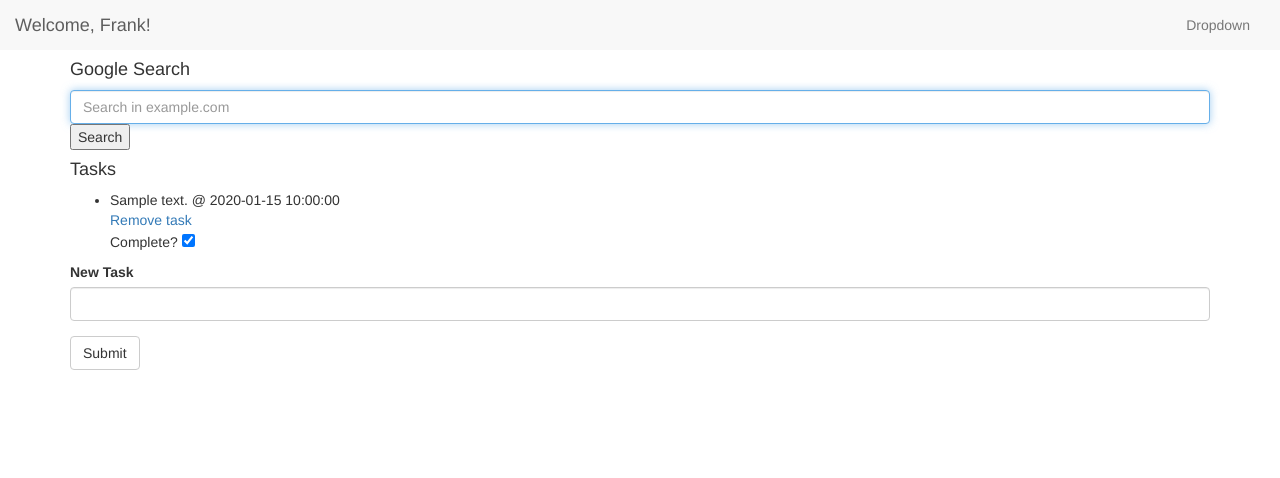
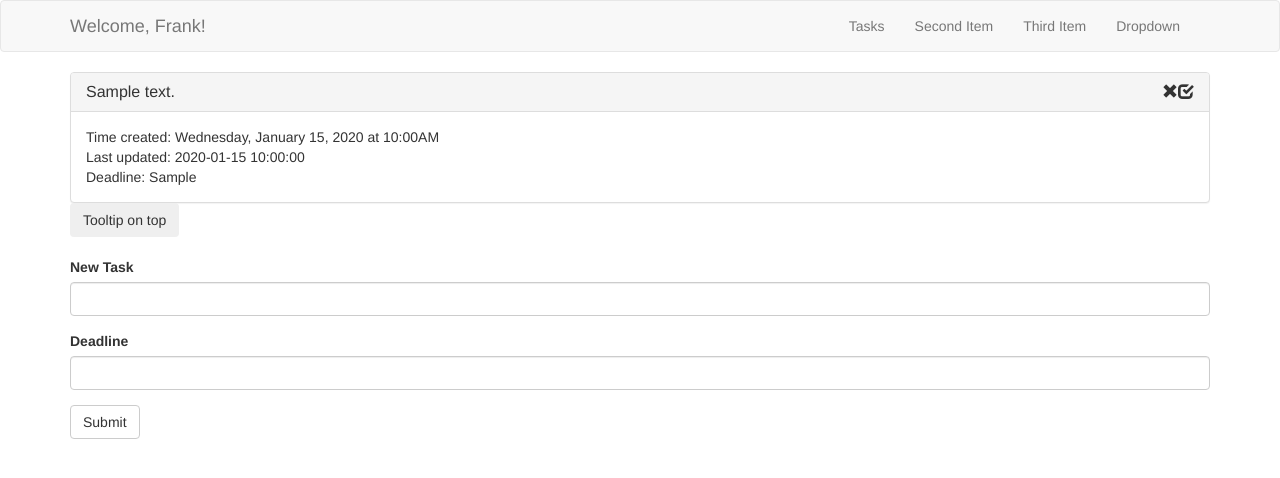
Before and after one commit to wavegate/frank, a Flask app: page /tasks in a window 1280 px wide. Shown: the top 478 px of the page. Run offline with Flask 2, Linux system fonts and the light colour scheme; tables that the repository leaves empty hold one stand-in row (values such as "Sample post"); some libraries are stand-ins or nearby versions.

Commit message:
task facelift - not complete

```diff
--- a/app.py
+++ b/app.py
@@ -30,7 +30,7 @@ def tasks():
 	tasks = Task.query.all()
 	form = MyForm()
 	if form.validate_on_submit():
-		task = Task(body=form.body.data)
+		task = Task(body=form.body.data, deadline=form.deadline.data)
 		db.session.add(task)
 		db.session.commit()
 		return redirect(request.referrer or url_for('tasks'))
@@ -38,6 +38,7 @@ def tasks():
 
 class MyForm(FlaskForm):
 	body = StringField('New Task', validators=[DataRequired()])
+	deadline = StringField('Deadline')
 	submit = SubmitField(('Submit'))
 
 class TaskForm(FlaskForm):
@@ -50,21 +51,24 @@ def delete_task(task_id):
     db.session.commit()
     return redirect(request.referrer or url_for('index'))
 
-@app.route('/change_task_completion', methods=['POST'])
-def change_task_completion():
-    task = Task.query.get(request.form['task_id'])
+@app.route('/change_task_completion/<int:task_id>')
+def change_task_completion(task_id):
+    task = Task.query.get(task_id)
     if task.complete:
     	task.complete = False
     else:
     	task.complete = True
+    task.last_updated = datetime.now()
     db.session.commit()
     return redirect(request.referrer or url_for('index'))
 
 class Task(db.Model):
     id = db.Column(db.Integer, primary_key=True)
     body = db.Column(db.String(140))
-    timestamp = db.Column(db.DateTime, index=True, default=datetime.utcnow)
+    timestamp = db.Column(db.DateTime, index=True, default=datetime.now)
     complete = db.Column(db.Boolean, default=False)
+    last_updated = db.Column(db.DateTime, default=datetime.now)
+    deadline = db.Column(db.String(140))
 
     def __repr__(self):
         return '<Task {}>'.format(self.body)
--- a/templates/_task.html
+++ b/templates/_task.html
@@ -1,12 +1,32 @@
-<li>
+<div class="panel panel-default">
+    <div class="panel-heading">
+      <h4 class="panel-title">
+        <a data-toggle="collapse" data-parent="#accordion" href="#collapse{{ task.id }}">
+        {{ task.body }}</a>
+        <a class="glyphicon glyphicon-{% if task.complete %}check{% else %}unchecked{% endif %} pull-right" data-toggle="tooltip" data-placement="top" title="Task complete?" href="{{ url_for('change_task_completion', task_id=task.id) }}"></a>
+        <a class="glyphicon glyphicon-remove pull-right" data-toggle="tooltip" data-placement="top" title="Delete task" href="{{ url_for('delete_task', task_id=task.id) }}"></a>
+      </h4>
+    </div>
+    <div id="collapse{{ task.id }}" class="panel-collapse collapse in">
+      <div class="panel-body">
+      	Time created: {{ task.timestamp.strftime("%A, %B %d, %Y at %I:%M%p") }}
+<br/>Last updated: {{ task.last_updated }}
+<br/>Deadline: {{ task.deadline }}
+      </div>
+    </div>
+  </div>
 
-	{{ task.body }} @ {{ task.timestamp }}
-	<br/><a href="{{ url_for('delete_task', task_id=task.id) }}">Remove task</a>
-	<br/>Complete? <input type="checkbox" onchange="change_task_completion({{ task.id }})" {% if task.complete %} checked {% endif %}/>
+  <button type="button" class="btn btn-secondary" data-toggle="tooltip" data-placement="top" title="Tooltip on top" data-container="body">
+  Tooltip on top
+</button>
 
-	<script>
-		function change_task_completion(task_id) {
-			$.post( "/change_task_completion", { task_id: task_id });
-        };
-	</script>
-</li>
+<script src="//ajax.googleapis.com/ajax/libs/jquery/1.9.1/jquery.min.js"></script>
+<script type="text/javascript">
+	function change_task_completion(task_id) {
+		$.post( "/change_task_completion", { task_id: task_id });
+    };
+
+    $(function () {
+	  $('[data-toggle="tooltip"]').tooltip()
+	})
+</script>
--- /dev/null
+++ b/templates/base.html
@@ -0,0 +1,39 @@
+{% extends 'bootstrap/base.html' %}
+{% import 'bootstrap/wtf.html' as wtf %}
+
+{% block navbar %}
+<div class="navbar-default navbar" role="navigation">
+	<div class="container">
+		<div class="navbar-header">
+		    <button type="button" class="navbar-toggle" data-toggle="collapse" data-target=".navbar-collapse">
+		        <span class="sr-only">links toggle button</span>
+		        <span class="mdl-color--white white icon-bar"></span>
+		        <span class="mdl-color--white white icon-bar"></span>
+		        <span class="mdl-color--white icon-bar"></span>
+		    </button>
+		    <a href="{{ url_for('index') }}"><span class="navbar-brand">Welcome, Frank!</span></a>
+		</div>
+		<div class="navbar-collapse collapse">
+		    <ul class="nav navbar-nav" style="float: right;">
+		    	<li><a href="{{ url_for('tasks') }}">Tasks</a></li>
+		        <li><a href="#">Second Item</a></li>
+		        <li><a href="#">Third Item</a></li>
+		        <li class="dropdown">
+		            <a class="dropdown-toggle" data-toggle="dropdown" aria-expanded="false" href="#">
+		                Dropdown<span class="mdi mdi-chevron-down"></span>
+		            </a>
+		            <ul class="dropdown-menu" role="menu">
+		                <li role="presentation"><a href="{{ url_for('tasks') }}">Tasks</a></li>
+		            </ul>
+		        </li>
+		    </ul>
+		</div>
+	</div>
+</div>
+{% endblock %}
+
+{% block content %}
+<div class="container">
+	{% block app_content %}{% endblock %}
+</div>
+{% endblock %}
--- a/templates/index.html
+++ b/templates/index.html
@@ -1,39 +1,12 @@
-{% extends 'bootstrap/base.html' %}
+{% extends "base.html" %}
 {% import 'bootstrap/wtf.html' as wtf %}
 
-{% block navbar %}
-<div class="navbar-default" role="navigation">
-	<div class="navbar-header">
-	    <button type="button" class="navbar-toggle" data-toggle="collapse" data-target=".navbar-collapse">
-	        <span class="sr-only">links toggle button</span>
-	        <span class="mdl-color--white white icon-bar"></span>
-	        <span class="mdl-color--white white icon-bar"></span>
-	        <span class="mdl-color--white icon-bar"></span>
-	    </button>
-	    <a href="{{ url_for('index') }}"><span class="navbar-brand">Welcome, Frank!</span></a>
-	</div>
-	<div class="navbar-collapse collapse">
-	    <ul class="nav navbar-nav" style="float: right;">
-	        <li class="dropdown">
-	            <a class="dropdown-toggle" data-toggle="dropdown" aria-expanded="false" href="#">
-	                Dropdown<span class="mdi mdi-chevron-down"></span>
-	            </a>
-	            <ul class="dropdown-menu" role="menu">
-	                <li role="presentation"><a href="{{ url_for('tasks') }}">Tasks</a></li>
-	            </ul>
-	        </li>
-	    </ul>
-	</div>
-</div>
-{% endblock %}
+{% block app_content %}
 
-{% block content %}
-<div class="container">
 <h4>Google Search</h4>
 <form action="https://www.google.com/search" class="searchform" method="get" name="searchform">
 	<input autocomplete="on" autofocus class="form-control search" name="q" placeholder="Search in example.com" required="required"  type="text">
 	<button class="button" type="submit">Search</button>
 </form>
-	{% block app_content %}{% endblock %}
-</div>
+
 {% endblock %}
--- a/templates/tasks.html
+++ b/templates/tasks.html
@@ -1,13 +1,12 @@
-{% extends "index.html" %}
+{% extends "base.html" %}
 {% import 'bootstrap/wtf.html' as wtf %}
 
 {% block app_content %}
-	<h4>Tasks</h4>
-	<ul>
-	{% for task in tasks %}
+<div class="panel-group" id="accordion">
+  {% for task in tasks %}
     	{% include '_task.html' %}
     {% endfor %}
-	</ul>
-	{{ wtf.quick_form(form) }}
-</form>
+</div>
+{{ wtf.quick_form(form) }}
+
 {% endblock %}
```
Also changed, not shown: migrations/versions/5da9d9a0935d_.py (added, +28 -0 lines), migrations/versions/eb9c11380cd8_.py (added, +28 -0 lines), app.db. Lines whose indentation alone changed are shown as unchanged.
